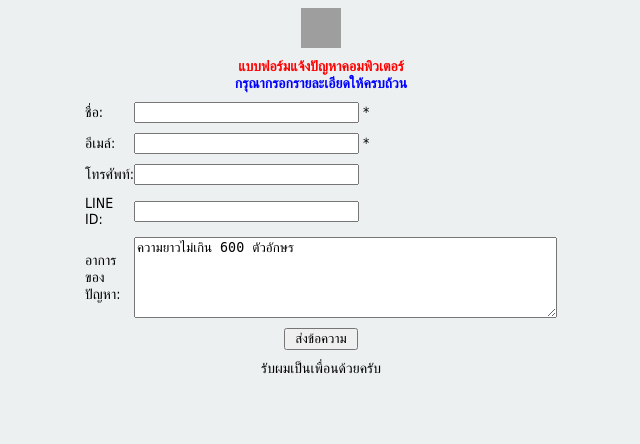
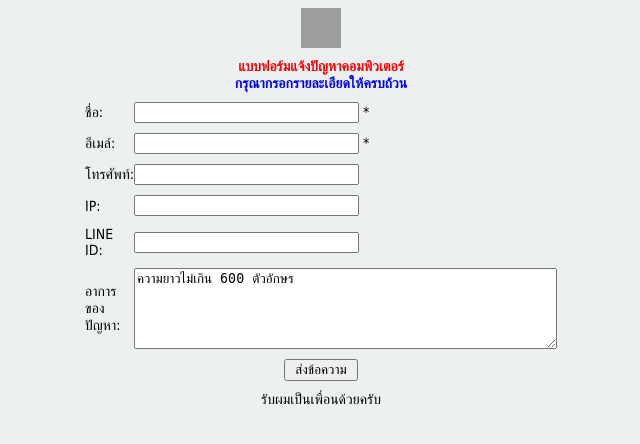
Before and after one commit to Gbike/line-notify-api, a PHP site: page / in a window 1280 px wide. Shown: the top 444 px of the page, without its empty margins (319-959 px from the left). Run offline with PHP 8.4, Linux system fonts and the light colour scheme; some libraries are stand-ins or nearby versions; grey boxes are pictures that could not be loaded.

Commit message:
Update index.php

```diff
--- a/index.php
+++ b/index.php
@@ -23,6 +23,8 @@
   <tr><td colspan="2" height="10"></td></tr>
   <tr><td>โทรศัพท์:</td><td><input class="textInput" type="text" name="phone" size="25" required> </td></tr>
   <tr><td colspan="2" height="10"></td></tr>
+  <tr><td>IP:</td><td><input class="textInput" type="text" name="phone" size="25" required> </td></tr>
+  <tr><td colspan="2" height="10"></td></tr>
   <tr><td>LINE ID:</td><td><input class="textInput" type="text" name="lineid" size="25" required></td></tr>
   <tr><td colspan="2" height="10"></td></tr>
   <tr><td>อาการของปัญหา:</td><td><textarea rows='5' name='mesg' cols='50' style='border: 1 solid #99FF00'>ความยาวไม่เกิน 600 ตัวอักษร</textarea>
```
